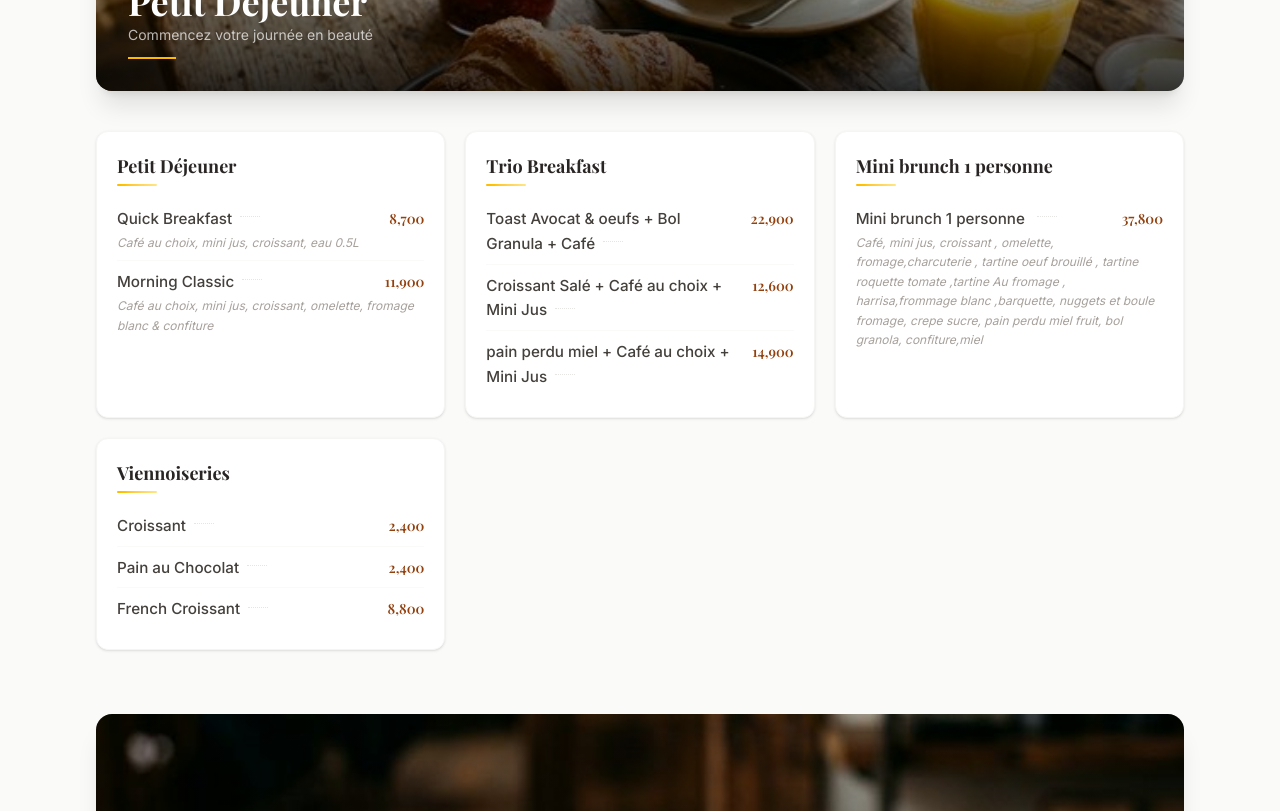
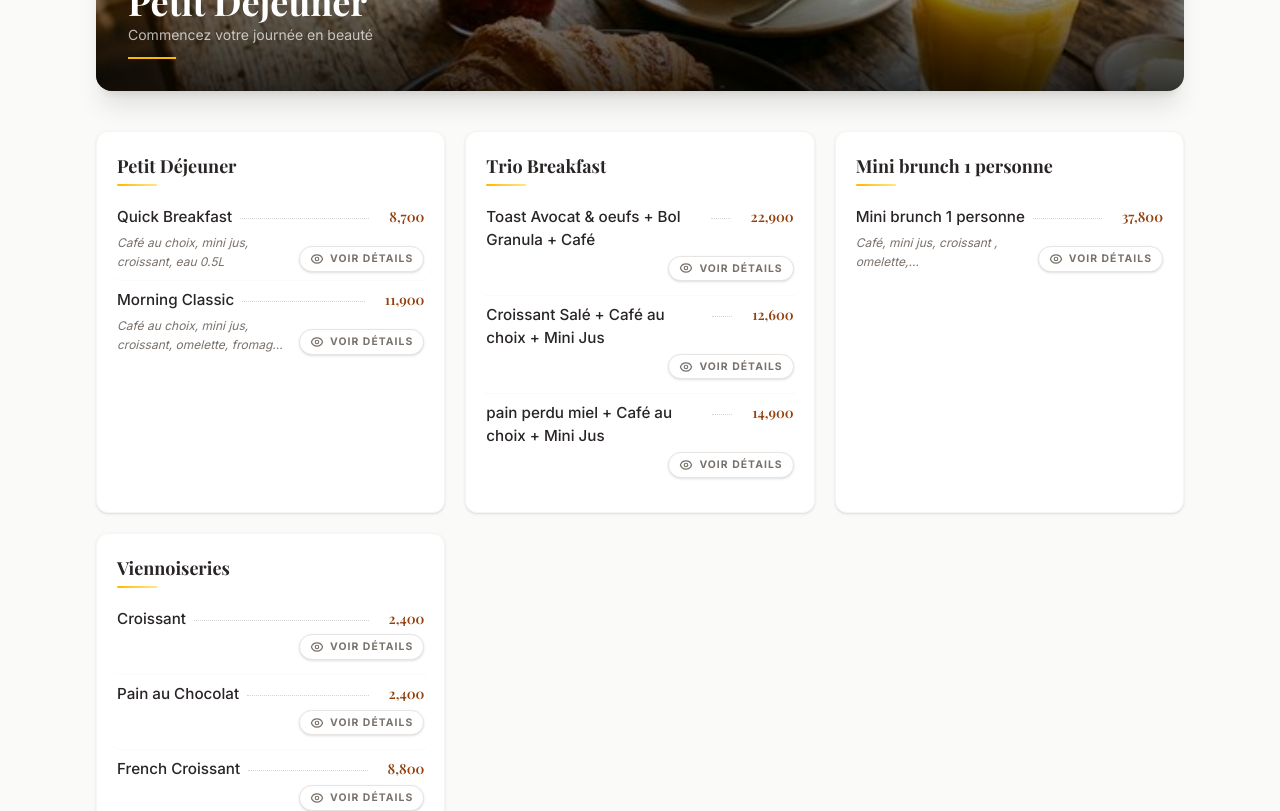
Before and after one commit to aminos14759/cafe, a React (Vite) app: page / in a window 1280 px wide. Shown: the part 1220-2031 px from the top of the page. Built offline with nearby package versions, Linux system fonts and the light colour scheme; a web font is replaced by a local one.

Commit message:
ajout de voir details

```diff
--- a/src/App.jsx
+++ b/src/App.jsx
@@ -394,23 +394,37 @@ function Divider() {
 /* ═══════ Menu Item Row ═══════ */
 function MenuItem({ name, desc, price, onClick }) {
   return (
-    <li className="group py-2">
-      <button type="button" onClick={onClick} className="w-full cursor-pointer text-left">
+    <li className="group relative rounded-xl p-2 -mx-2 transition-all duration-300 hover:bg-amber-50 hover:shadow-sm">
+      <button type="button" onClick={onClick} className="w-full cursor-pointer text-left outline-none">
         <div className="flex items-baseline justify-between gap-3">
-          <div className="min-w-0 flex-1">
-            <span className="text-[0.95rem] font-medium text-stone-700 transition-colors duration-200 group-hover:text-amber-700">
+          <div className="min-w-0 flex-1 flex items-baseline">
+            <span className="text-[0.95rem] font-medium text-stone-800 transition-colors duration-200 group-hover:text-amber-800">
               {name}
             </span>
-            <span className="mx-2 inline-block flex-1 translate-y-[-3px] border-b border-dotted border-stone-200 align-middle" style={{ minWidth: '20px' }} />
+            <span className="mx-2 inline-block flex-1 translate-y-[-3px] border-b border-dotted border-stone-300 align-middle transition-colors duration-200 group-hover:border-amber-300" style={{ minWidth: '20px' }} />
           </div>
-          <span className="shrink-0 font-serif text-sm font-semibold text-amber-800">
+          <span className="shrink-0 font-serif text-sm font-semibold text-amber-800 transition-transform duration-200 group-hover:scale-105">
             {price}
           </span>
         </div>
+
+        <div className="mt-1 flex items-end justify-between gap-2">
+          {desc ? (
+            <p className="text-xs leading-relaxed text-stone-500 italic flex-1 pr-2 line-clamp-2">{desc}</p>
+          ) : (
+            <div className="flex-1"></div>
+          )}
+
+          <div className="shrink-0 flex items-center gap-1.5 rounded-full border border-stone-200 bg-white px-2.5 py-1 text-[0.65rem] font-bold uppercase tracking-widest text-stone-500 shadow-sm transition-all duration-300 group-hover:border-amber-300 group-hover:bg-amber-100 group-hover:text-amber-700">
+            <svg className="h-3.5 w-3.5" fill="none" viewBox="0 0 24 24" stroke="currentColor">
+              <path strokeLinecap="round" strokeLinejoin="round" strokeWidth="2" d="M15 12a3 3 0 11-6 0 3 3 0 016 0z" />
+              <path strokeLinecap="round" strokeLinejoin="round" strokeWidth="2" d="M2.458 12C3.732 7.943 7.523 5 12 5c4.478 0 8.268 2.943 9.542 7-1.274 4.057-5.064 7-9.542 7-4.477 0-8.268-2.943-9.542-7z" />
+            </svg>
+            <span className="hidden sm:inline-block">Voir détails</span>
+            <span className="sm:hidden">Détails</span>
+          </div>
+        </div>
       </button>
-      {desc && (
-        <p className="mt-0.5 text-xs leading-relaxed text-stone-400 italic">{desc}</p>
-      )}
     </li>
   )
 }
```
